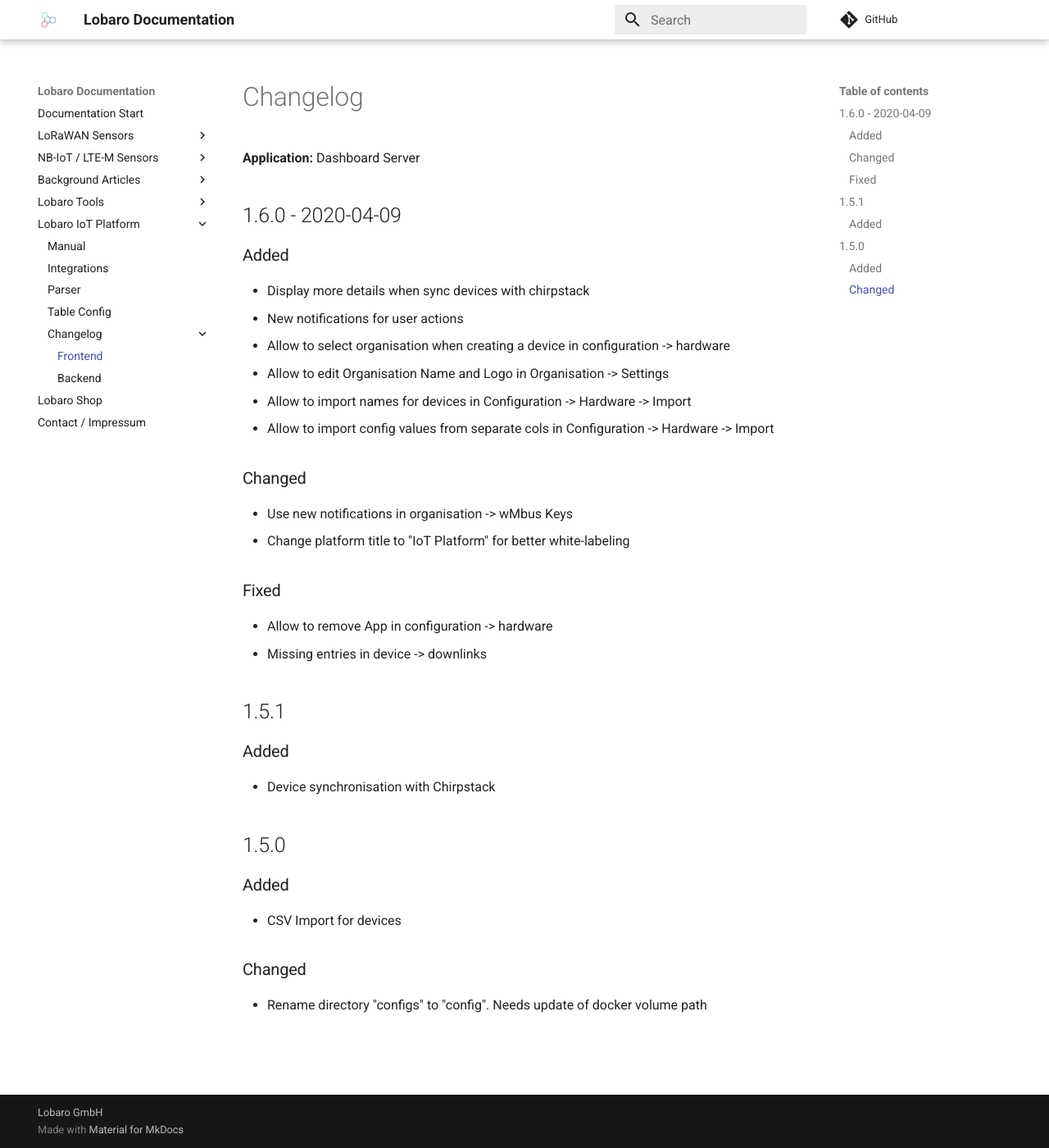
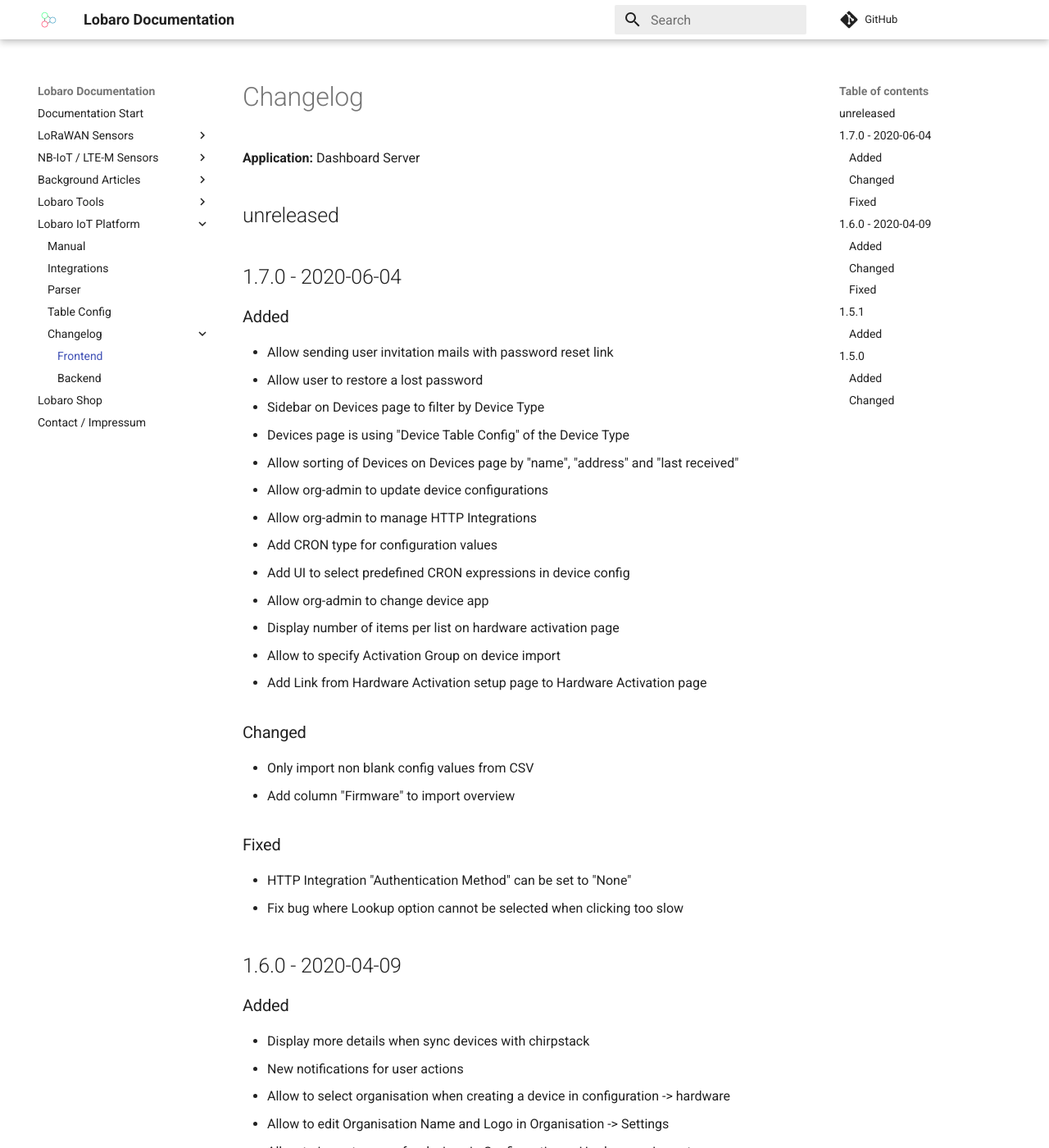
Before and after one commit to Lobaro/docs, an MkDocs documentation site: the page built from docs/platform/changelog-frontend.md, in a window 1280 px wide and 1400 px high. Shown: the whole window at 82% size. Built offline with MkDocs 1.6.1 and Material for MkDocs 9.7.7, drawn with Linux system fonts in a browser that asks for light colours; a script that is not in the unit is left out; comment, search, counter and statistics services are not loaded.

Commit message:
Update changelog-frontend.md

```diff
--- a/docs/platform/changelog-frontend.md
+++ b/docs/platform/changelog-frontend.md
@@ -1,6 +1,33 @@
 # Changelog
 
 **Application:** Dashboard Server
+
+## unreleased
+
+## 1.7.0 - 2020-06-04
+
+### Added
+- Allow sending user invitation mails with password reset link
+- Allow user to restore a lost password
+- Sidebar on Devices page to filter by Device Type
+- Devices page is using "Device Table Config" of the Device Type
+- Allow sorting of Devices on Devices page by "name", "address" and "last received"
+- Allow org-admin to update device configurations
+- Allow org-admin to manage HTTP Integrations
+- Add CRON type for configuration values
+- Add UI to select predefined CRON expressions in device config
+- Allow org-admin to change device app
+- Display number of items per list on hardware activation page
+- Allow to specify Activation Group on device import
+- Add Link from Hardware Activation setup page to Hardware Activation page
+
+### Changed
+- Only import non blank config values from CSV
+- Add column "Firmware" to import overview
+
+### Fixed
+- HTTP Integration "Authentication Method" can be set to "None"
+- Fix bug where Lookup option cannot be selected when clicking too slow
 
 ## 1.6.0 - 2020-04-09
 
```
